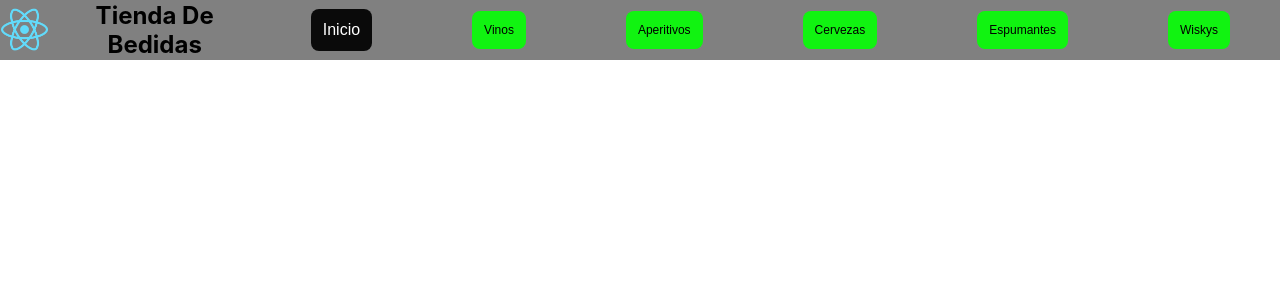
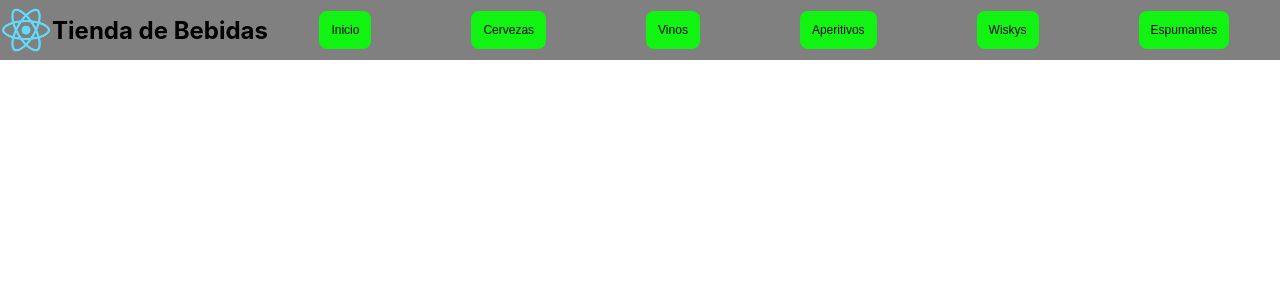
Before and after one commit to mauriciopedrosa/app, a React (Create React App) app: page / in a window 1280 px wide. Shown: the top 300 px of the page. Built offline with nearby package versions, Linux system fonts and the light colour scheme.

Commit message:
Botones interpretados de la clase del profesor

```diff
--- /dev/null
+++ b/src/components/Boton/Boton.css
@@ -0,0 +1,23 @@
+.miBoton {
+
+  text-decoration: none;
+  border-radius: 25;
+  margin: 0 50px;
+  width: auto;
+  padding: 12px;
+  font-size: 12px;
+  background: #11f311;
+  border-radius: 8px;
+  flex: none;
+  display: flex;
+  order: 1;
+  align-self: center;
+  flex-grow: 0;
+  justify-content: center;
+  align-items: center;
+  border: none;
+  border-style: none;
+  cursor: pointer;
+  outline: inherit;
+  color: black;
+}
--- /dev/null
+++ b/src/components/Boton/Boton.js
@@ -0,0 +1,13 @@
+import './Boton.css'
+
+const Boton = ({ handleClick, children, ...rest}) => {
+
+    return (
+        <button className="miBoton"  onClick={handleClick}>{children}</button>
+        // creo el boton y en donde iria el texto del mismo le defino children..que es
+        //el texto que voy a definir luego
+        //podria enviar los estilos inline pero lo voy a dejar que lo tome del css
+    )
+}
+
+export default Boton
--- a/src/components/Navbar/NavBar.css
+++ b/src/components/Navbar/NavBar.css
@@ -13,29 +13,6 @@
     align-items: center;
   }
 
-  .Option {
-
-    text-decoration: none;
-    border-radius: 25;
-    margin: 0 50px;
-    width: auto;
-    padding: 12px;
-    font-size: 12px;
-    background: #11f311;
-    border-radius: 8px;
-    flex: none;
-    display: flex;
-    order: 1;
-    align-self: center;
-    flex-grow: 0;
-    justify-content: center;
-    align-items: center;
-    border: none;
-    border-style: none;
-    cursor: pointer;
-    outline: inherit;
-    color: black;
-  }
 
   .Inicio{
     text-decoration: none;
--- a/src/components/Navbar/NavBar.js
+++ b/src/components/Navbar/NavBar.js
@@ -1,27 +1,64 @@
 import './NavBar.css'
+import Boton from '../Boton/Boton'
 
 //llamo un funcion para crear el objeto navbar
 const NavBar = () => {
+
+
+    const opcionInicio = () => {
+      console.log('Home')
+    }
+    const opcionCervezas = () => {
+      console.log('Cervezas')
+    }
+
+    const opcionVinos = () => {
+      console.log('Vinos')
+    }
+
+    const opcionAperitivos = () => {
+      console.log('Aperitivos')
+    }
+
+    const opcionWiskys = () => {
+      console.log('Wiskys')
+    }
+
+    const opcionEspumantes = () => {
+      console.log('Espumantes')
+    }
+
     return (
-      <nav className = 'NavBar'>
+        <nav className="NavBar" >
           <div className = 'Imagen'>
               <img src={'./images/logo192.png'} alt='logo'></img>
           </div>
           <div>
-              <h2>Tienda De Bedidas</h2>
-          </div>
-          <div className="Categories">
-              <button className='Inicio'>Inicio</button>
-              <button className='Option'>Vinos</button>
-              <button className='Option'>Aperitivos</button>
-              <button className='Option'>Cervezas</button>
-              <button className='Option'>Espumantes</button>
-              <button className='Option'>Wiskys</button>
+              <h2>Tienda de Bebidas</h2>
           </div>
 
-      </nav>
+          <div className="Categories">
+              <Boton handleClick={opcionInicio}>
+                Inicio
+              </Boton>
+              <Boton handleClick={opcionCervezas}>
+                Cervezas
+              </Boton>
+              <Boton handleClick={opcionVinos}>
+                Vinos
+              </Boton>
+              <Boton handleClick={opcionAperitivos}>
+                Aperitivos
+              </Boton>
+              <Boton handleClick={opcionWiskys}>
+                Wiskys
+              </Boton>
+              <Boton handleClick={opcionEspumantes}>
+                Espumantes
+              </Boton>
+          </div>
+        </nav>
     )
   }
 
-
   export default NavBar
```
